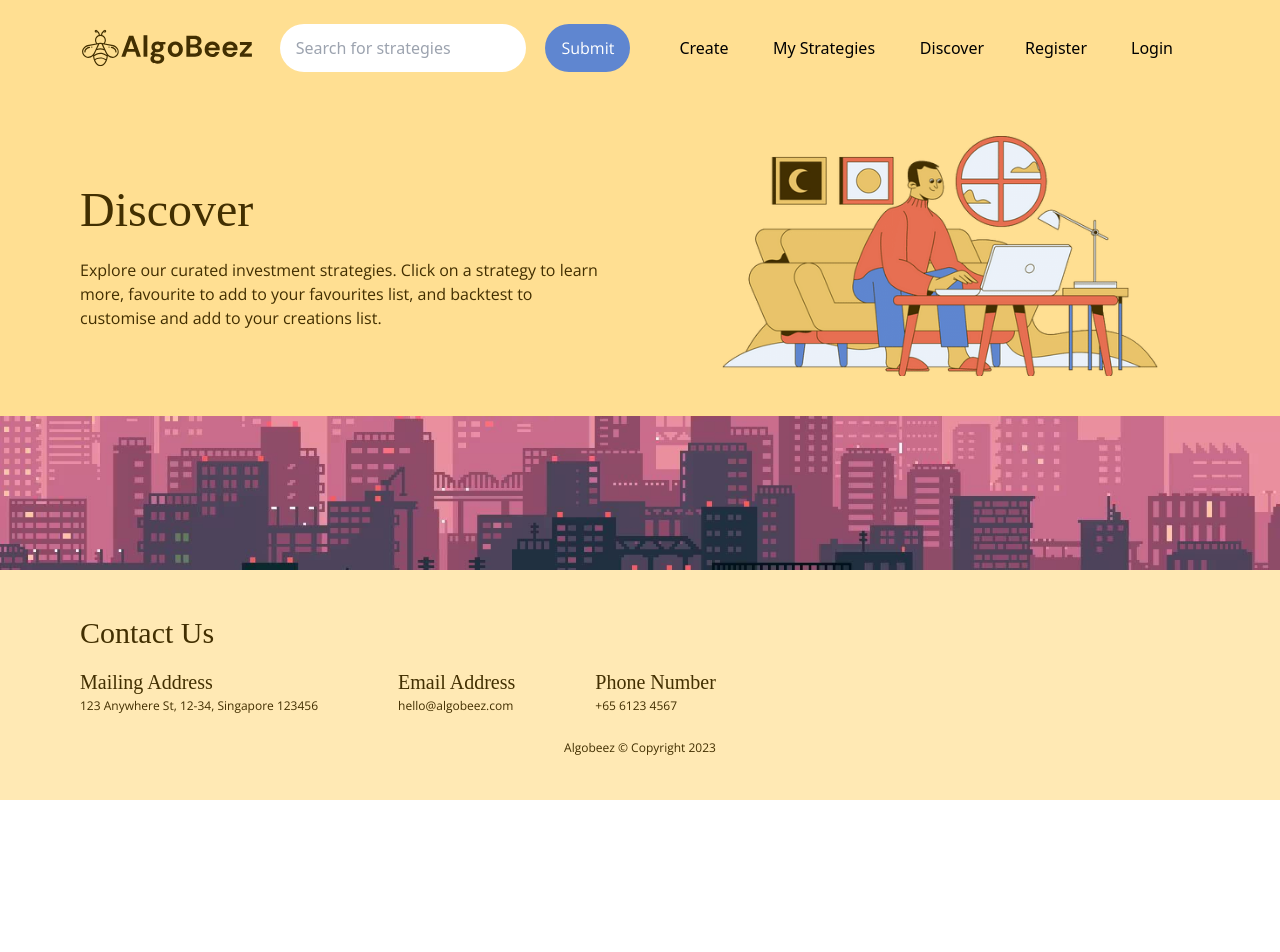
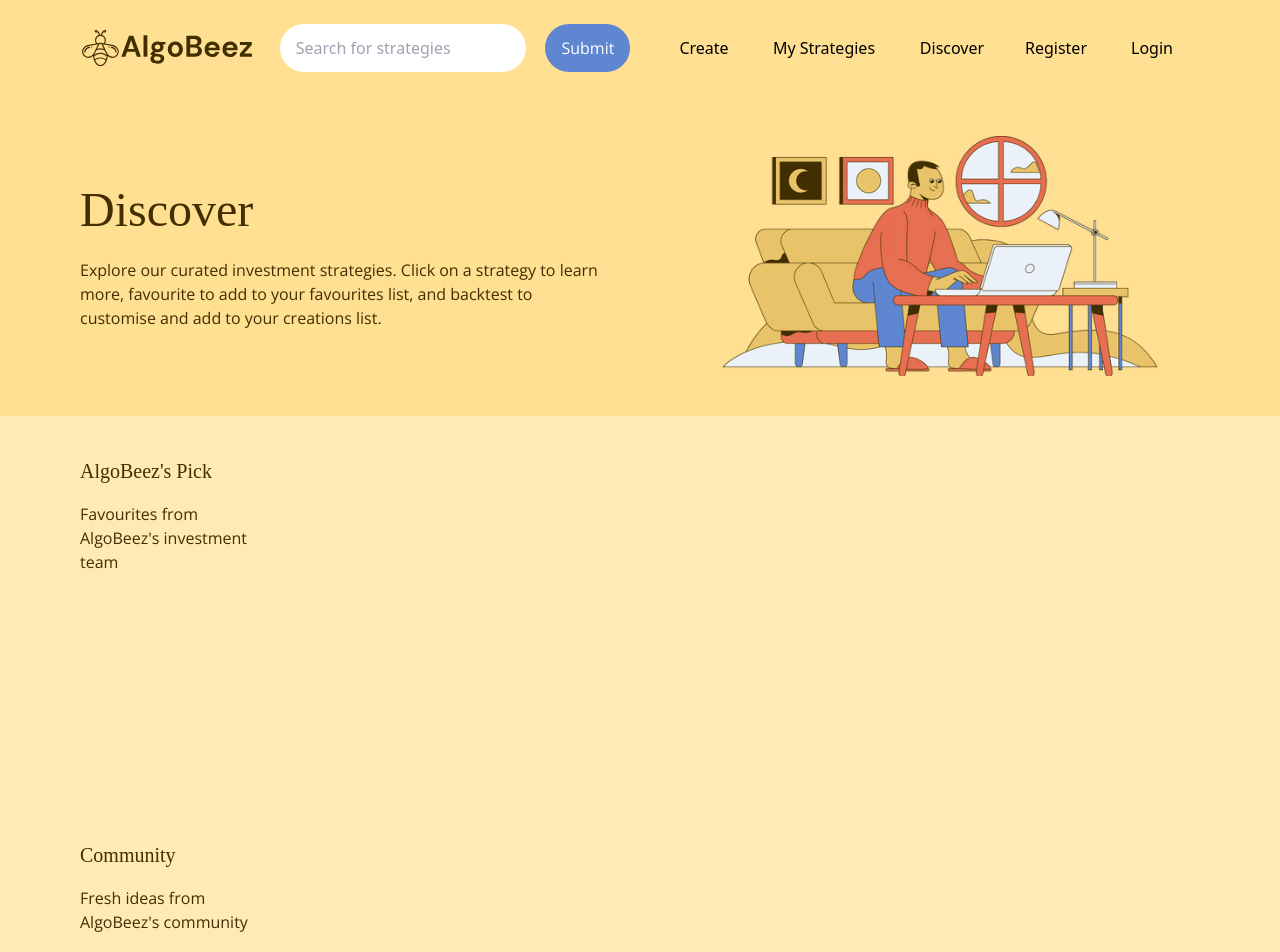
Before and after one commit to chen-shujun23/Algotrading-Backtesting-Frontend, a React (Vite) app: page /discover in a window 1280 px wide. Shown: the top 952 px of the page. Before the commit the page ends 800 px from the top, so only its background shows below. Built offline with nearby package versions, Linux system fonts and the light colour scheme; no server answers; a web font is replaced by a local one.

Commit message:
Create StrategyList component

```diff
--- /dev/null
+++ b/src/components/StrategyList.jsx
@@ -0,0 +1,16 @@
+import React from "react";
+
+const StrategyList = (props) => {
+  return (
+    <div className="w-screen h-96 bg-yellow-light flex flex-row">
+      {props.listTitle ? (
+        <div className="w-1/4 flex flex-col left-0 pl-20 pr-10 py-10">
+          <h3>{props.header}</h3>
+          <span className="pt-4">{props.body}</span>
+        </div>
+      ) : null}
+    </div>
+  );
+};
+
+export default StrategyList;
--- a/src/pages/Discover.jsx
+++ b/src/pages/Discover.jsx
@@ -1,5 +1,6 @@
 import React from "react";
 import PageHeader from "../components/PageHeader";
+import StrategyList from "../components/StrategyList";
 import illustration from "../assets/illustrationDiscover.png";
 
 const Discover = () => {
@@ -13,6 +14,16 @@ const Discover = () => {
         imgSrc={illustration}
         imgAlt="Graphic illustration of a man with a laptop."
       />
+      <StrategyList
+        listTitle
+        header="AlgoBeez's Pick"
+        body="Favourites from AlgoBeez's investment team"
+      />
+      <StrategyList
+        listTitle
+        header="Community"
+        body="Fresh ideas from AlgoBeez's community"
+      />
     </div>
   );
 };
--- a/src/pages/MyStrategies.jsx
+++ b/src/pages/MyStrategies.jsx
@@ -1,5 +1,6 @@
 import React from "react";
 import PageHeader from "../components/PageHeader";
+import StrategyList from "../components/StrategyList";
 import illustration from "../assets/illustrationStrategies.png";
 
 const MyStrategies = () => {
@@ -12,6 +13,16 @@ const MyStrategies = () => {
         imgSrc={illustration}
         imgAlt="Graphic illustration of a man with a laptop."
       />
+      <StrategyList
+        listTitle
+        header="My Creations"
+        body="Your original concepts."
+      />
+      <StrategyList
+        listTitle
+        header="My Favourites"
+        body="Favourite strategies discovered by you. Update to make it your own and add to your creations list."
+      />
     </div>
   );
 };
--- a/src/pages/SearchResults.jsx
+++ b/src/pages/SearchResults.jsx
@@ -1,10 +1,11 @@
 import React from "react";
 import PageHeader from "../components/PageHeader";
+import StrategyList from "../components/StrategyList";
 import illustration from "../assets/illustrationSearch.png";
 
 const SearchResults = () => {
   return (
-    <div>
+    <div className="flex flex-col">
       <PageHeader
         header="Search Results"
         copy="Click on a strategy to learn more, favourite to add to your favourites list,
@@ -12,6 +13,7 @@ const SearchResults = () => {
         imgSrc={illustration}
         imgAlt="Graphic illustration of a man with a laptop."
       />
+      <StrategyList />
     </div>
   );
 };
```
